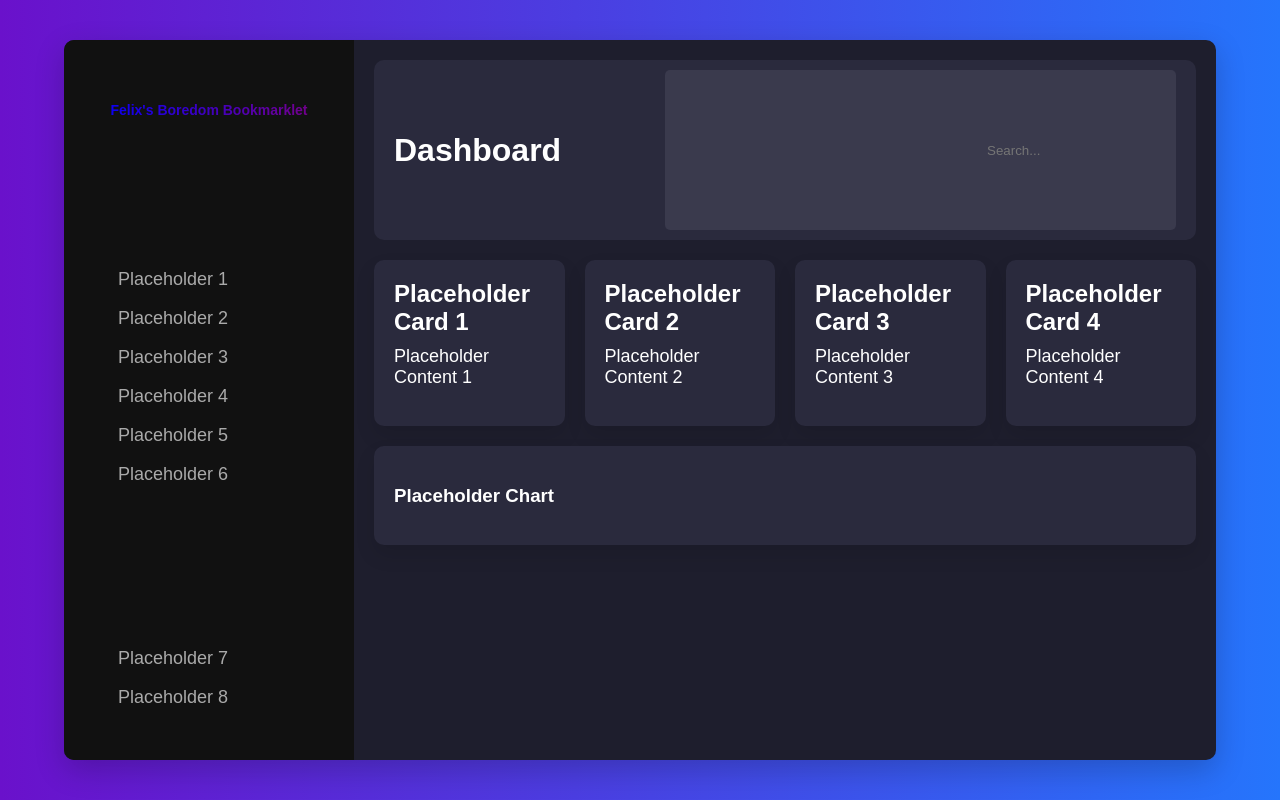
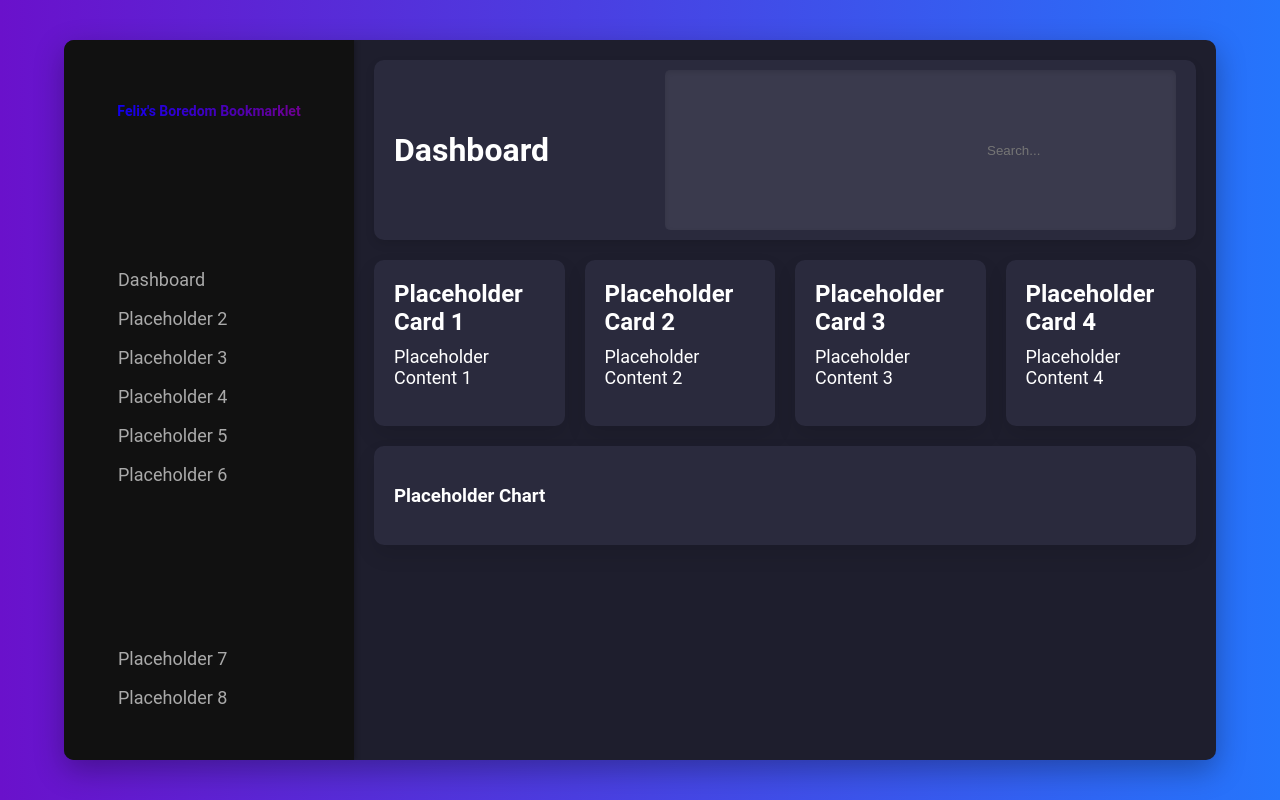
Before and after one commit to HideFelix/fbb-dashboard, a plain HTML site: page index.html in a window 1280 px wide. Drawn offline with Linux system fonts and the light colour scheme.

Commit message:
Update index.html

```diff
--- a/index.html
+++ b/index.html
@@ -7,7 +7,7 @@
     <style>
         /* Global Styles */
         body {
-            font-family: Arial, sans-serif;
+            font-family: 'Roboto', sans-serif;
             margin: 0;
             padding: 0;
             display: flex;
@@ -24,7 +24,7 @@
             background: #1e1e2d;
             border-radius: 10px;
             overflow: hidden;
-            box-shadow: 0 10px 30px rgba(0, 0, 0, 0.2);
+            box-shadow: 0 10px 30px rgba(0, 0, 0, 0.3);
         }
         /* Sidebar Styles */
         .sidebar {
@@ -35,6 +35,7 @@
             flex-direction: column;
             justify-content: space-between;
             position: relative;
+            box-shadow: 2px 0 5px rgba(0, 0, 0, 0.2);
         }
         .sidebar h2 {
             color: #fff;
@@ -87,10 +88,11 @@
             font-size: 18px;
             display: flex;
             align-items: center;
-            transition: color 0.3s;
+            transition: color 0.3s, transform 0.3s;
         }
         .nav a:hover {
             color: #fff;
+            transform: translateX(10px);
         }
         .nav a svg {
             width: 24px;
@@ -111,6 +113,7 @@
             background: #2a2a3d;
             padding: 10px 20px;
             border-radius: 10px;
+            box-shadow: 0 4px 10px rgba(0, 0, 0, 0.1);
         }
         .header h1 {
             margin: 0;
@@ -121,6 +124,7 @@
             border-radius: 5px;
             display: flex;
             align-items: center;
+            box-shadow: inset 0 2px 5px rgba(0, 0, 0, 0.1);
         }
         .header .search input {
             border: none;
@@ -141,13 +145,14 @@
             flex: 1;
             margin-right: 20px;
             box-shadow: 0 10px 20px rgba(0, 0, 0, 0.1);
-            transition: box-shadow 0.3s;
+            transition: box-shadow 0.3s, transform 0.3s;
         }
         .card:last-child {
             margin-right: 0;
         }
         .card:hover {
             box-shadow: 0 20px 40px rgba(0, 0, 0, 0.2);
+            transform: translateY(-5px);
         }
         .card h3 {
             margin: 0;
@@ -163,6 +168,11 @@
             padding: 20px;
             border-radius: 10px;
             box-shadow: 0 10px 20px rgba(0, 0, 0, 0.1);
+            transition: box-shadow 0.3s, transform 0.3s;
+        }
+        .chart:hover {
+            box-shadow: 0 20px 40px rgba(0, 0, 0, 0.2);
+            transform: translateY(-5px);
         }
     </style>
 </head>
@@ -177,7 +187,7 @@
                 <div class="subtext">Felix's Boredom Bookmarklet</div>
             </h2>
             <ul class="nav">
-                <li><a href="javascript:void(0);"><svg><!-- icon --></svg> Placeholder 1</a></li>
+                <li><a href="javascript:void(0);"><svg><!-- icon --></svg> Dashboard</a></li>
                 <li><a href="javascript:void(0);"><svg><!-- icon --></svg> Placeholder 2</a></li>
                 <li><a href="javascript:void(0);"><svg><!-- icon --></svg> Placeholder 3</a></li>
                 <li><a href="javascript:void(0);"><svg><!-- icon --></svg> Placeholder 4</a></li>
```
